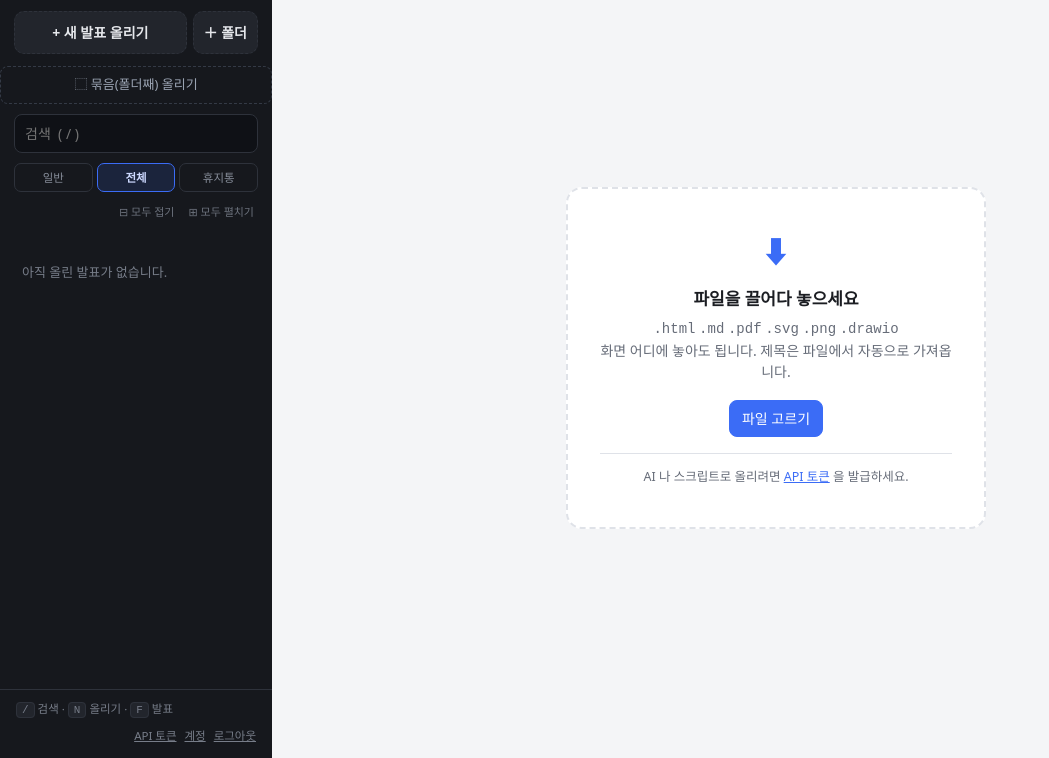
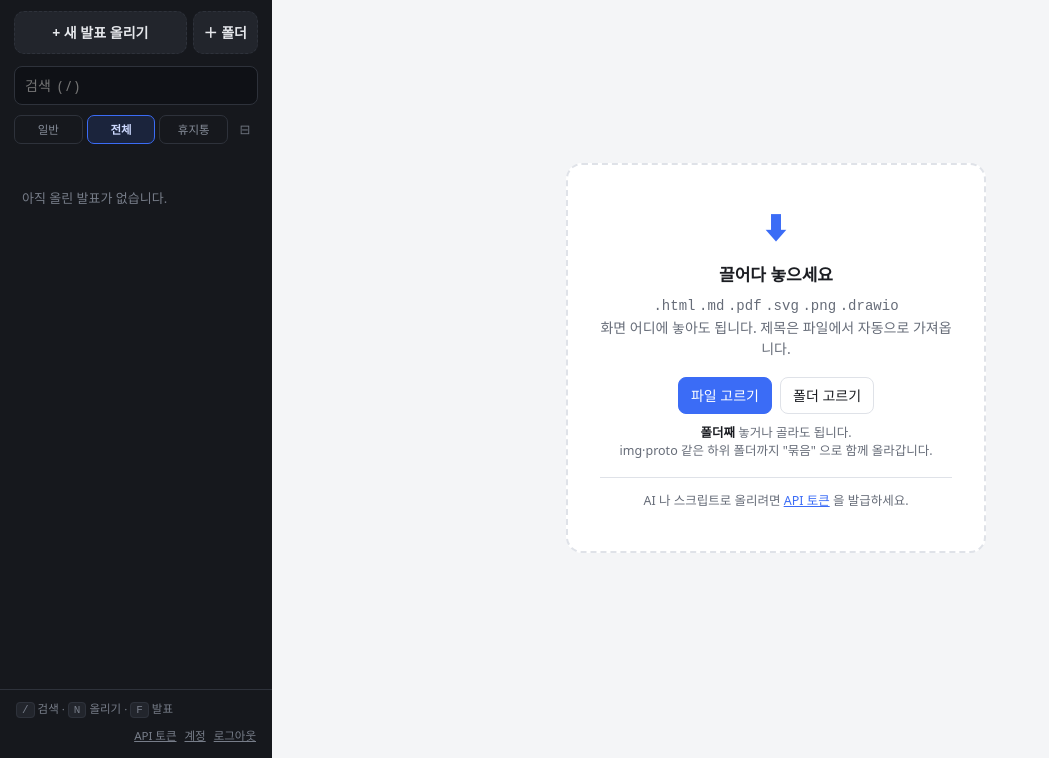
Before and after one commit to ndw7570/html-presentation, a website: page public/index.html in a window 1280 px wide. Both pictures are taken after a click on the element "무엇을 볼지". Shown: the part 42-800 px from the top of the page, without its empty margins (0-1049 px from the left). Drawn offline with Linux system fonts and the light colour scheme; no server answers.

Commit message:
사이드바 윗단을 6칸에서 4칸으로
자주 쓰는 것(올리기·검색)과 일 년에 몇 번 쓰는 것(묶음 올리기·모두 접기)이
같은 크기로 앉아 있었다. 트리에 닿기까지 270px 을 썼다.

- 묶음(폴더째) 올리기 버튼을 사이드바에서 빼고 홈 화면 카드로 옮긴다.
  [파일 고르기][폴더 고르기] 두 개를 나란히 두고 그 밑에 폴더도 받는다는
  한 줄을 붙였다. 홈 화면은 글을 안 고른 상태면 늘 나오므로(empty.hidden =
  Boolean(post)) 목록이 차도 로고를 누르면 다시 닿는다 - 빈 게시판 전용이 아니다.
- 모두 접기/펼치기 두 줄을 보기 탭 줄 끝의 토글 하나로 합친다. 둘을 나란히
  두면 늘 하나는 할 일이 없는 버튼이 된다.

.view-tabs button 의 flex:1 이 .tree-toggle 보다 세서 토글이 탭과 똑같이
1/4(58px)을 먹었다. .view-tabs .tree-toggle 로 올려 26px 로 잡았다.

실측(헤드리스 크롬 1280x900, 폴더 3개·발표 2개):
  윗단        6칸 270px -> 4칸 196px
  토글        ⊟접기 -> ⊞펴기 -> ⊟ 왕복, 새로고침해도 접힌 상태 유지
  탭 섞임     토글을 눌러도 켜진 탭은 그대로, 탭 폭 69px / 토글 26px
  숨김        검색 중·휴지통 탭에서 토글 숨음
  홈 복귀     글을 고른 뒤 로고 -> 빈 화면 다시 나옴
  폴더 고르기 emptyFolderBtn -> folderPicker 클릭 1회(webkitdirectory=true)
  콘솔 오류   없음

Co-Authored-By: Claude Opus 5 <noreply@anthropic.com>

```diff
--- a/public/app.js
+++ b/public/app.js
@@ -26,7 +26,7 @@ const el = {
   notesBtn: $('notesBtn'),
   storageNotice: $('storageNotice'),
   viewTabs: $('viewTabs'),
-  treeTools: $('treeTools'),
+  collapseAllBtn: $('collapseAllBtn'),
   trashCount: $('trashCount'),
   trashBar: $('trashBar'),
   deleteItem: $('deleteItem'),
@@ -166,6 +166,17 @@ function setAllCollapsed(collapsed) {
   renderList()
 }
 
+/**
+ * 버튼 하나로 접고 편다. 둘을 나란히 두면 늘 하나는 할 일이 없는 버튼이 된다 -
+ * 하나라도 접혀 있으면 "펴기"가, 다 펴져 있으면 "접기"가 다음에 할 일이다.
+ */
+function syncCollapseAll() {
+  const anyCollapsed = state.collapsed.size > 0
+  el.collapseAllBtn.textContent = anyCollapsed ? '⊞' : '⊟'
+  el.collapseAllBtn.title = anyCollapsed ? '폴더 모두 펼치기' : '폴더 모두 접기'
+  el.collapseAllBtn.setAttribute('aria-label', el.collapseAllBtn.title)
+}
+
 /* ---------- 사이드바 ---------- */
 
 function postItem(post) {
@@ -349,7 +360,8 @@ function renderSearchResults(query) {
 
 /** 켜진 탭과 휴지통 개수를 지금 상태에 맞춘다. 목록을 그릴 때마다 같이 맞춘다. */
 function syncViewTabs() {
-  for (const tab of el.viewTabs.querySelectorAll('button')) {
+  // 같은 줄에 탭이 아닌 버튼(접기 토글)이 섞여 있다. data-view 가 탭의 표식이다.
+  for (const tab of el.viewTabs.querySelectorAll('button[data-view]')) {
     tab.classList.toggle('on', tab.dataset.view === state.view)
   }
   // 폴더 하나와 그 안의 글 수십 개를 따로 세면 숫자가 겁을 준다. 바깥에서 지운 것만 센다.
@@ -366,7 +378,8 @@ function renderList() {
 
   const query = state.query.trim().toLowerCase()
   // 검색 결과와 휴지통은 폴더 트리가 아니다. 접을 것이 없는데 버튼만 있으면 눌러 보게 된다.
-  el.treeTools.hidden = Boolean(query) || state.view === 'trash'
+  el.collapseAllBtn.hidden = Boolean(query) || state.view === 'trash'
+  syncCollapseAll()
   if (query) return renderSearchResults(query)
 
   if (state.view === 'trash') return renderTrash()
@@ -1438,10 +1451,9 @@ el.accountPop.addEventListener('click', (e) => {
   if (action === 'list-users') listUsers()
 })
 
-$('collapseAllBtn').addEventListener('click', () => setAllCollapsed(true))
-$('expandAllBtn').addEventListener('click', () => setAllCollapsed(false))
-
-$('newBundleBtn').addEventListener('click', () => {
+el.collapseAllBtn.addEventListener('click', () => setAllCollapsed(state.collapsed.size === 0))
+
+$('emptyFolderBtn').addEventListener('click', () => {
   el.folderPicker.value = ''
   el.folderPicker.click()
 })
--- a/public/index.html
+++ b/public/index.html
@@ -28,11 +28,6 @@
       <button class="new-btn" id="newBtn">+ 새 발표 올리기</button>
       <button class="new-folder-btn" id="newFolderBtn" title="새 폴더 만들기">＋ 폴더</button>
     </div>
-    <!-- 분류용 "폴더" 와 헷갈리지 않게 파일 여러 개짜리 자료는 "묶음" 이라 부른다. -->
-    <button class="bundle-btn" id="newBundleBtn" title="img·proto 같은 하위 폴더를 끼고 있는 자료를 폴더째 올립니다">
-      ⬚ 묶음(폴더째) 올리기
-    </button>
-
     <div class="search">
       <input id="search" type="search" placeholder="검색  ( / )" autocomplete="off">
     </div>
@@ -41,12 +36,11 @@
       <button data-view="live" class="on">일반</button>
       <button data-view="all">전체</button>
       <button data-view="trash">휴지통 <span class="trash-count" id="trashCount" hidden></span></button>
-    </div>
-
-    <!-- 폴더가 늘면 하나씩 접는 것이 일이 된다. 트리가 안 보이는 보기에서는 숨긴다. -->
-    <div class="tree-tools" id="treeTools">
-      <button class="tree-tool" id="collapseAllBtn" title="폴더를 모두 접습니다">⊟ 모두 접기</button>
-      <button class="tree-tool" id="expandAllBtn" title="폴더를 모두 펼칩니다">⊞ 모두 펼치기</button>
+      <!--
+        폴더가 늘면 하나씩 접는 것이 일이 된다. 보기 탭과 같은 줄에 두되 테두리를 빼
+        탭으로 안 보이게 한다. 트리가 아닌 보기(검색·휴지통)에서는 숨는다.
+      -->
+      <button class="tree-toggle" id="collapseAllBtn" aria-label="폴더 모두 접기"></button>
     </div>
 
     <nav class="post-list" id="postList" aria-label="발표 목록"></nav>
@@ -130,13 +124,27 @@
     <div class="empty" id="empty">
       <div class="empty-card">
         <div class="empty-icon">⬇</div>
-        <h2>파일을 끌어다 놓으세요</h2>
+        <h2>끌어다 놓으세요</h2>
         <p>
           <code>.html</code> <code>.md</code> <code>.pdf</code>
           <code>.svg</code> <code>.png</code> <code>.drawio</code><br>
           화면 어디에 놓아도 됩니다. 제목은 파일에서 자동으로 가져옵니다.
         </p>
-        <button class="btn primary" id="emptyBtn">파일 고르기</button>
+        <!--
+          폴더도 받는다는 것은 여기서만 말한다. 사이드바에 버튼으로 두면 1년에 몇 번
+          쓸 길이 주된 동작과 같은 크기로 앉는다. 이 카드는 글을 안 고른 상태면 늘
+          나오는 홈 화면이라, 목록이 차도 로고를 누르면 다시 여기로 온다.
+        -->
+        <div class="empty-actions">
+          <button class="btn primary" id="emptyBtn">파일 고르기</button>
+          <button class="btn" id="emptyFolderBtn" title="img·proto 같은 하위 폴더를 끼고 있는 자료를 폴더째 올립니다">
+            폴더 고르기
+          </button>
+        </div>
+        <p class="empty-note">
+          <strong>폴더째</strong> 놓거나 골라도 됩니다.<br>
+          img·proto 같은 하위 폴더까지 "묶음" 으로 함께 올라갑니다.
+        </p>
         <p class="empty-alt">
           AI 나 스크립트로 올리려면 <a href="/tokens">API 토큰</a> 을 발급하세요.
         </p>
--- a/public/styles.css
+++ b/public/styles.css
@@ -973,6 +973,21 @@ a.link-btn {
   color: var(--ink-soft);
 }
 
+.empty-actions {
+  display: flex;
+  gap: 8px;
+  justify-content: center;
+}
+
+/* 폴더째 올릴 수 있다는 것은 이 한 줄이 유일한 안내다. 버튼 바로 밑에 붙인다. */
+.empty-note {
+  margin: 10px 0 0 !important;
+  font-size: 12.5px;
+  color: var(--ink-soft);
+}
+
+.empty-note strong { color: var(--ink); }
+
 /* 드래그가 안 되는 상황(AI·스크립트)에서 갈 곳을 같은 자리에 둔다. */
 .empty-alt {
   margin: 16px 0 0 !important;
@@ -1243,26 +1258,25 @@ a.link-btn {
   font-weight: 600;
 }
 
-/* 보기 탭과 목록 사이의 잔손질 줄. 탭만큼 커지면 탭과 헷갈린다 - 작고 흐리게. */
-.tree-tools {
-  display: flex;
-  gap: 2px;
-  justify-content: flex-end;
-  padding: 0 12px 6px;
-}
-
-.tree-tool {
-  padding: 2px 6px;
+/*
+  보기 탭 줄 끝의 잔손질 버튼. 탭과 같은 줄이지만 탭이 아니다 -
+  테두리를 빼고 폭을 고정해 셋으로 나뉘는 탭 계산(flex:1)에 끼어들지 않게 한다.
+*/
+/* .view-tabs button 의 flex:1 보다 세야 한다. 안 그러면 탭과 똑같이 1/4 을 먹는다(실측). */
+.view-tabs .tree-toggle {
+  flex: 0 0 auto;
+  width: 26px;
+  padding: 5px 0;
   border: 0;
-  border-radius: 6px;
+  border-radius: 7px;
   background: none;
   color: #6c727d;
   font: inherit;
-  font-size: 11px;
-  white-space: nowrap;
+  font-size: 13px;
+  line-height: 1;
 }
 
-.tree-tool:hover {
+.view-tabs .tree-toggle:hover {
   background: #1c1f26;
   color: #d4d8de;
 }
@@ -1351,20 +1365,6 @@ a.link-btn {
 
 /* ---------- 묶음(폴더째 올린 자료) ---------- */
 
-.bundle-btn {
-  width: 100%;
-  margin: 0 0 10px;
-  padding: 8px 10px;
-  font: inherit;
-  font-size: 13px;
-  color: var(--dim, #9aa3b2);
-  background: transparent;
-  border: 1px dashed #343a46;
-  border-radius: 8px;
-  cursor: pointer;
-}
-.bundle-btn:hover { color: #e6e9ef; border-color: #4a5263; background: #22262e; }
-
 .entry-dialog {
   width: min(560px, 92vw);
   padding: 0;
```
Also changed, not shown: README.md.
